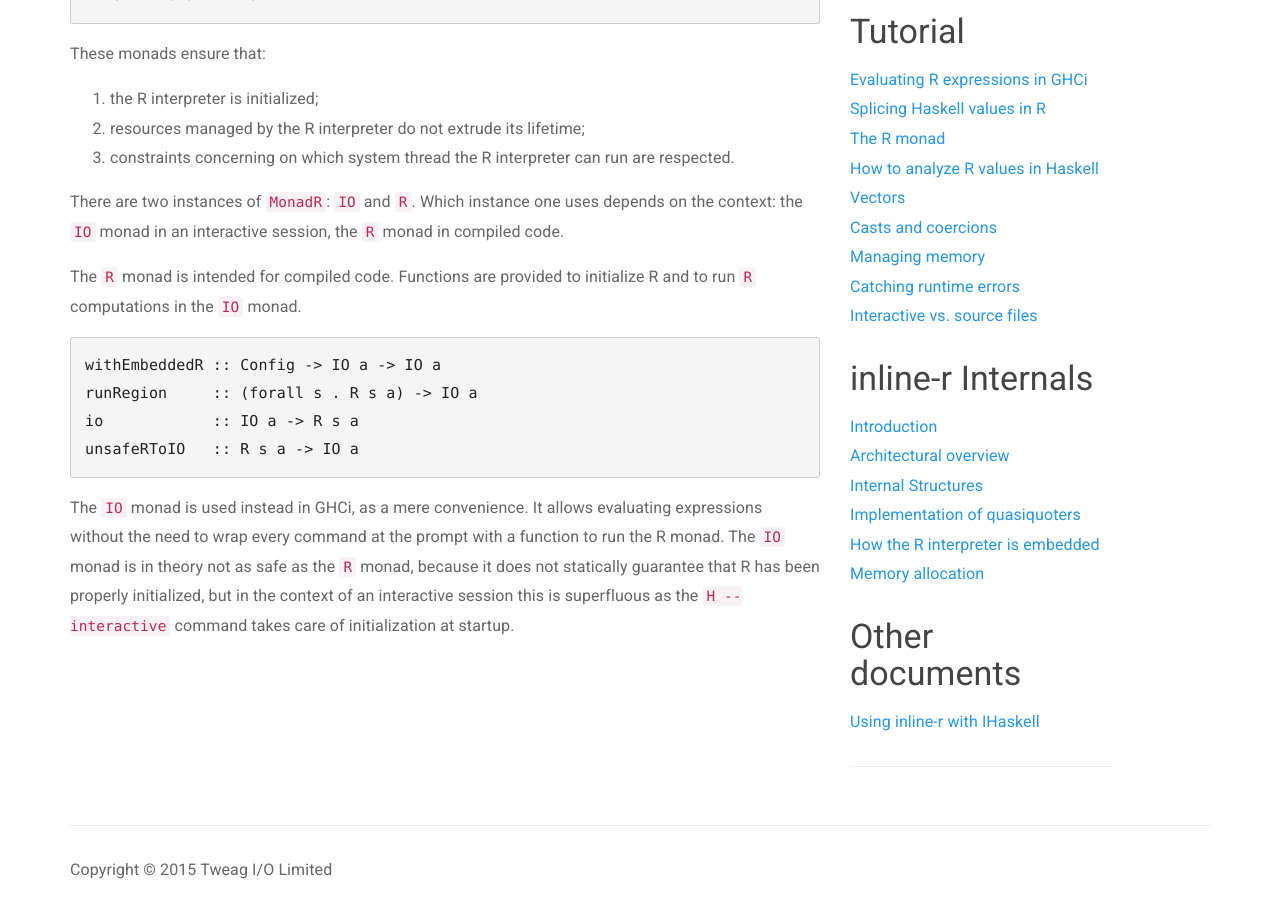
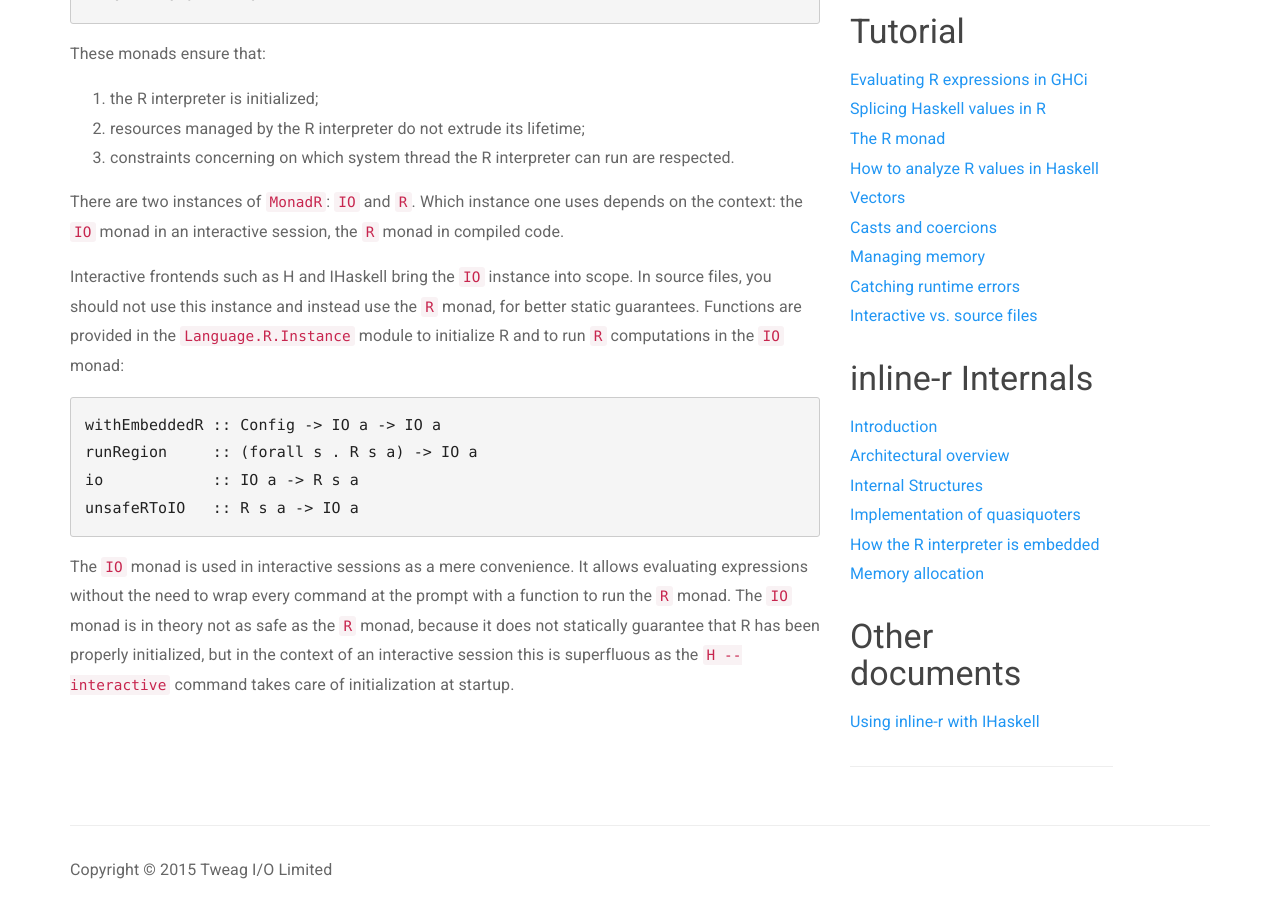
Before and after one commit to tweag/HaskellR, a Jekyll site: the page built from docs/r-monad.md, in a window 1280 px wide and 900 px high, scrolled down 583 px. Built offline with Jekyll 4.4.1, drawn with Linux system fonts in a browser that asks for light colours; Markdown is read by kramdown in place of the engine named in the settings; a style sheet for code colours, icons or effects is not loaded.

Commit message:
Improve explanation of R monad.

````diff
--- a/docs/r-monad.md
+++ b/docs/r-monad.md
@@ -31,8 +31,11 @@ There are two instances of `MonadR`: `IO` and `R`. Which instance one
 uses depends on the context: the `IO` monad in an interactive session,
 the `R` monad in compiled code.
 
-The `R` monad is intended for compiled code. Functions are provided to
-initialize R and to run `R` computations in the `IO` monad.
+Interactive frontends such as H and IHaskell bring the `IO` instance
+into scope. In source files, you should not use this instance and
+instead use the `R` monad, for better static guarantees. Functions are
+provided in the `Language.R.Instance` module to initialize R and to
+run `R` computations in the `IO` monad:
 
 ```Haskell
 withEmbeddedR :: Config -> IO a -> IO a
@@ -41,10 +44,10 @@ io            :: IO a -> R s a
 unsafeRToIO   :: R s a -> IO a
 ```
 
-The `IO` monad is used instead in GHCi, as a mere convenience. It
-allows evaluating expressions without the need to wrap every command
-at the prompt with a function to run the R monad. The `IO` monad is in
-theory not as safe as the `R` monad, because it does not statically
-guarantee that R has been properly initialized, but in the context of
-an interactive session this is superfluous as the `H --interactive`
-command takes care of initialization at startup.
+The `IO` monad is used in interactive sessions as a mere convenience.
+It allows evaluating expressions without the need to wrap every
+command at the prompt with a function to run the `R` monad. The `IO`
+monad is in theory not as safe as the `R` monad, because it does not
+statically guarantee that R has been properly initialized, but in the
+context of an interactive session this is superfluous as the
+`H --interactive` command takes care of initialization at startup.
````
